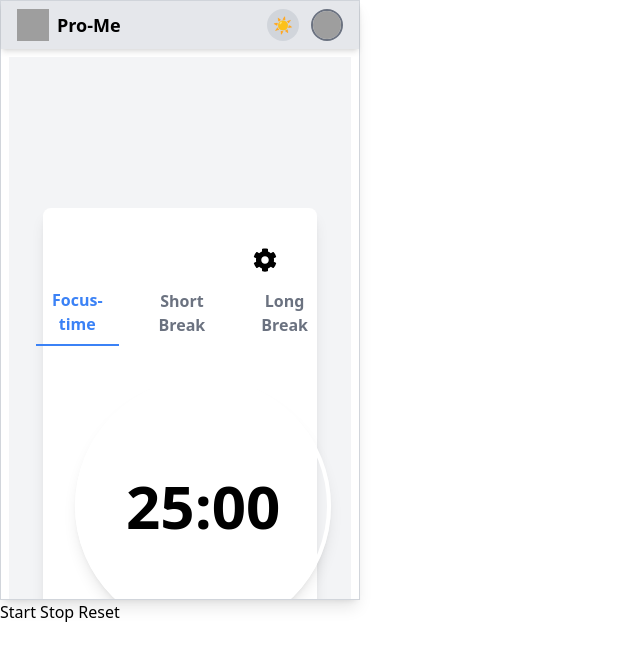
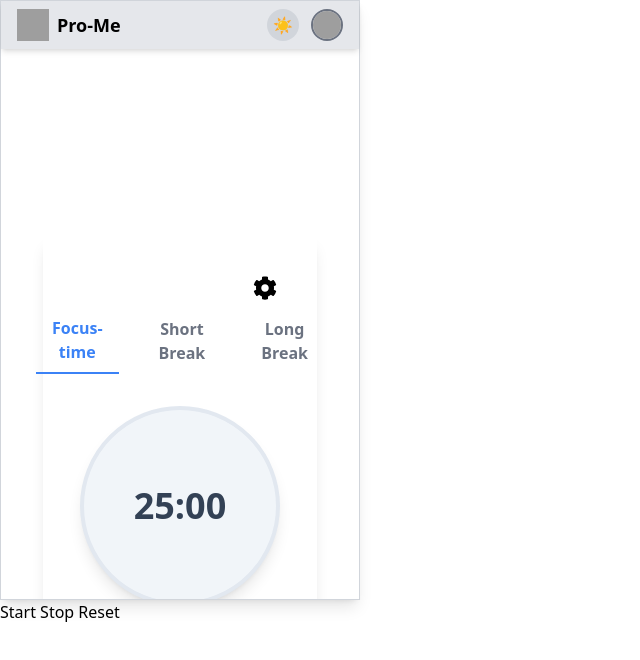
Before and after one commit to tinbit25/Pomodoro-Extension, a React (Vite) app in the folder promodoro-extention/: page / in a window 1280 px wide. Shown: the top 660 px of the page, without its empty margins (0-640 px from the left). Built offline with nearby package versions, Linux system fonts and the light colour scheme; grey boxes are pictures that could not be loaded.

Commit message:
Added a new feature

```diff
--- a/promodoro-extention/src/components/TimeCircle.jsx
+++ b/promodoro-extention/src/components/TimeCircle.jsx
@@ -17,19 +17,25 @@ const TimeCircle = ({ duration, isRunning, resetSignal }) => {
     return () => clearInterval(interval);
   }, [isRunning]);
 
+  const circleSize = "200px"; // Adjusted size for a smaller, responsive circle
+
   return (
     <div
-      className={`w-64 h-64
-                  bg-transparent
-                  rounded-full
-                  border-4 border-white
-                  flex justify-center items-center shadow-lg
-                  mx-auto mt-8
-                  ${isRunning ? "bg-sky-800 text-black" : "bg-sky-100 text-black"}
-                  transition-all duration-300
-                  dark:bg-sky-800 dark:text-white`}
+      className={`flex justify-center items-center rounded-full shadow-lg mx-auto mt-8 transition-all duration-300`}
+      style={{
+        width: circleSize,
+        height: circleSize,
+        border: "4px solid",
+        borderColor: isRunning ? "#0284c7" : "#e2e8f0", // Dynamic color
+        backgroundColor: isRunning ? "#bfdbfe" : "#f1f5f9", // Dynamic background
+      }}
     >
-      <span className="font-bold text-6xl">
+      <span
+        className="font-bold text-4xl"
+        style={{
+          color: isRunning ? "#1e40af" : "#334155", // Text color based on state
+        }}
+      >
         {formatTime(timeLeft)}
       </span>
     </div>
--- a/promodoro-extention/src/components/pages/Home.jsx
+++ b/promodoro-extention/src/components/pages/Home.jsx
@@ -4,7 +4,7 @@ import TimeCircle from "../TimeCircle";
 import ControlButtons from "../ControlButtons";
 import { FaCog } from "react-icons/fa";
 
-const Home = ({ isDarkMode, handleSessionComplete }) => {
+const Home = ({ handleSessionComplete }) => {
   const [tabsData, setTabsData] = useState([
     { label: "Focus-time", value: "focus-time", duration: 1500 }, // 25 minutes
     { label: "Short Break", value: "short-break", duration: 300 }, // 5 minutes
@@ -58,16 +58,8 @@ const Home = ({ isDarkMode, handleSessionComplete }) => {
   };
 
   return (
-    <div
-      className={`flex flex-col justify-center items-center min-h-screen ${
-        isDarkMode ? "bg-gray-800 text-white" : "bg-gray-100 text-black"
-      }`}
-    >
-      <div
-        className={`w-4/5 max-w-3xl p-8 rounded-lg shadow-lg ${
-          isDarkMode ? "bg-gray-900" : "bg-white"
-        }`}
-      >
+    <div className="flex flex-col justify-center items-center min-h-screen">
+      <div className="w-4/5 max-w-3xl p-8 rounded-lg shadow-lg">
         <div className="flex justify-end">
           <button className="text-2xl p-2" onClick={() => setIsSettingsOpen(true)}>
             <FaCog />
@@ -87,11 +79,7 @@ const Home = ({ isDarkMode, handleSessionComplete }) => {
         </div>
 
         {/* Timer */}
-        <TimeCircle
-          duration={formatTime(timeLeft)}
-          isRunning={isRunning}
-          resetSignal={resetSignal}
-        />
+        <TimeCircle duration={formatTime(timeLeft)} isRunning={isRunning} resetSignal={resetSignal} />
 
         {/* Controls */}
         <ControlButtons
@@ -99,7 +87,6 @@ const Home = ({ isDarkMode, handleSessionComplete }) => {
           handleStartPause={handleStartPause}
           handleRestart={handleRestart}
           handleComplete={handleComplete}
-          isDarkMode={isDarkMode}
         />
       </div>
 
@@ -109,14 +96,13 @@ const Home = ({ isDarkMode, handleSessionComplete }) => {
           tabsData={tabsData}
           onSave={handleSaveSettings}
           onClose={() => setIsSettingsOpen(false)}
-          isDarkMode={isDarkMode}
         />
       )}
     </div>
   );
 };
 
-const SettingsModal = ({ tabsData, onSave, onClose, isDarkMode }) => {
+const SettingsModal = ({ tabsData, onSave, onClose }) => {
   const [updatedTabs, setUpdatedTabs] = useState([...tabsData]);
 
   const handleChange = (index, field, value) => {
@@ -126,14 +112,8 @@ const SettingsModal = ({ tabsData, onSave, onClose, isDarkMode }) => {
   };
 
   return (
-    <div
-      className="fixed inset-0 flex items-center justify-center bg-black bg-opacity-50"
-    >
-      <div
-        className={`p-6 rounded-lg shadow-lg ${
-          isDarkMode ? "bg-gray-800 text-white" : "bg-white text-black"
-        }`}
-      >
+    <div className="fixed inset-0 flex items-center justify-center bg-black bg-opacity-50">
+      <div className="p-6 rounded-lg shadow-lg bg-white">
         <h2 className="text-2xl font-bold mb-4">Settings</h2>
         {updatedTabs.map((tab, index) => (
           <div key={tab.value} className="mb-4">
@@ -143,24 +123,16 @@ const SettingsModal = ({ tabsData, onSave, onClose, isDarkMode }) => {
             <input
               type="number"
               value={tab.duration}
-              onChange={(e) =>
-                handleChange(index, "duration", e.target.value)
-              }
+              onChange={(e) => handleChange(index, "duration", e.target.value)}
               className="w-full mt-1 p-2 border rounded"
             />
           </div>
         ))}
         <div className="flex justify-end space-x-4">
-          <button
-            onClick={onClose}
-            className="px-4 py-2 rounded bg-gray-400 text-white"
-          >
+          <button onClick={onClose} className="px-4 py-2 rounded bg-gray-400 text-white">
             Cancel
           </button>
-          <button
-            onClick={() => onSave(updatedTabs)}
-            className="px-4 py-2 rounded bg-blue-500 text-white"
-          >
+          <button onClick={() => onSave(updatedTabs)} className="px-4 py-2 rounded bg-blue-500 text-white">
             Save
           </button>
         </div>
```
